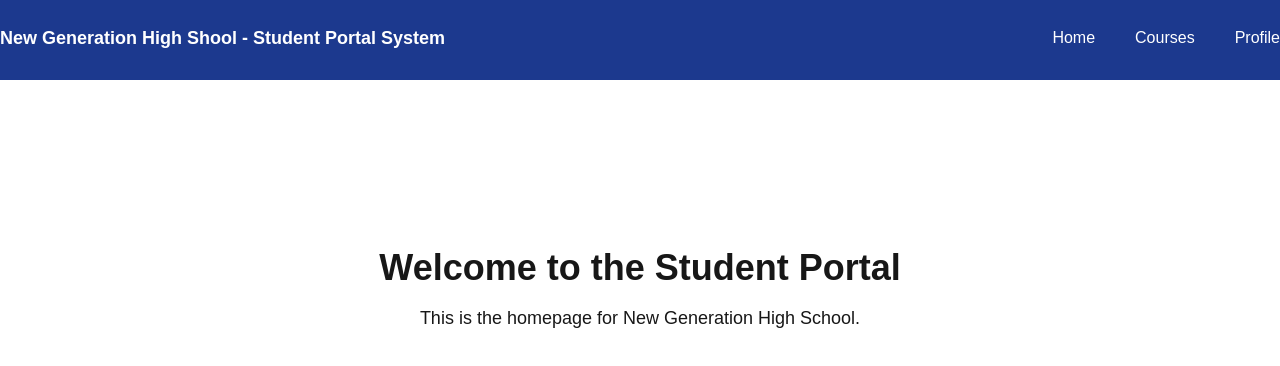
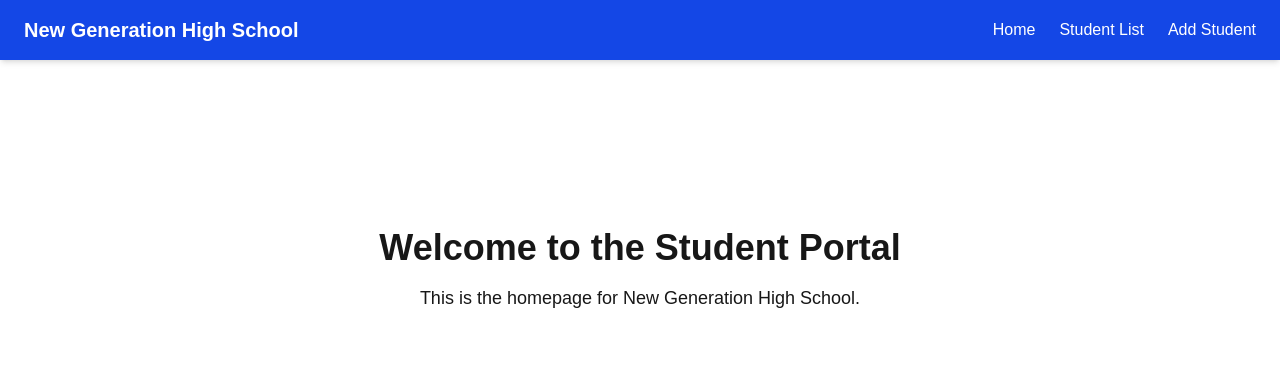
Before and after one commit to jiwonuh/webdev2-assignment2-group4, a Next.js app in the folder student-portal/: page / in a window 1280 px wide. Shown: the top 366 px of the page. Built offline with nearby package versions, Linux system fonts and the light colour scheme.

Commit message:
Update Navbar.js

```diff
--- a/student-portal/components/Navbar.js
+++ b/student-portal/components/Navbar.js
@@ -1,18 +1,17 @@
-import React from "react";
+'use client';
+import Link from 'next/link';
 
-const Navbar = () => {
+export default function Navbar() {
   return (
-    <nav className="bg-blue-900 text-white py-4 h-20">
-      <div className="container mx-auto flex justify-between items-center mt-2">
-        <div className="text-lg font-bold">New Generation High Shool - Student Portal System</div>
-        <ul className="flex space-x-10">
-          <li><a href="/home" className="hover:underline">Home</a></li>
-          <li><a href="/courses" className="hover:underline">Courses</a></li>
-          <li><a href="/profile" className="hover:underline">Profile</a></li>
+    <nav className="bg-blue-700 text-white px-6 py-4 shadow-md">
+      <div className="flex justify-between items-center">
+        <h1 className="text-xl font-bold">New Generation High School</h1>
+        <ul className="flex space-x-6">
+          <li><Link href="/" className="hover:underline">Home</Link></li>
+          <li><Link href="/Student_List" className="hover:underline">Student List</Link></li>
+          <li><Link href="/Add_Student" className="hover:underline">Add Student</Link></li>
         </ul>
       </div>
     </nav>
   );
 }
-
-export default Navbar;
```
